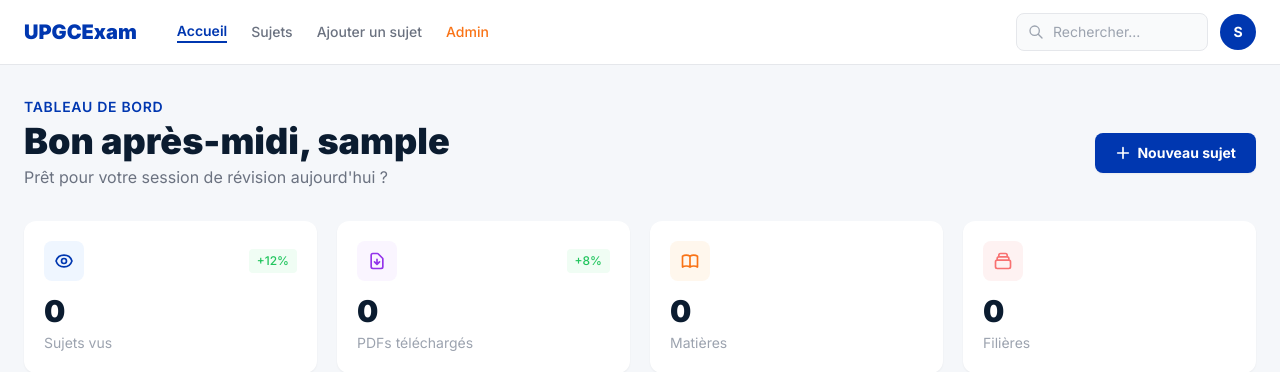
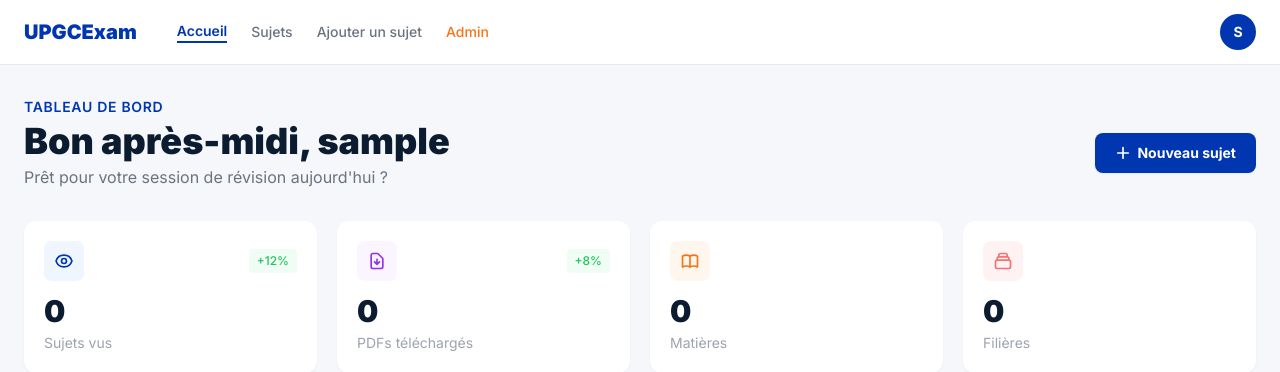
Before and after one commit to TANNOU-dev/upgcexam, a Django app: page /tableau-de-bord/ in a window 1280 px wide. Shown: the top 372 px of the page. Run offline with Django 5.2, Linux system fonts and the light colour scheme; the visitor is signed in with stand-in values (Sample User, id 1); data that the repository does not hold is empty; some libraries are stand-ins or nearby versions.

Commit message:
fix(tableau_de_bord): retire barre de recherche inutile dans le header

```diff
--- a/core/templates/core/tableau_de_bord.html
+++ b/core/templates/core/tableau_de_bord.html
@@ -26,15 +26,7 @@
                 </nav>
             </div>
             <div class="flex items-center space-x-3">
-                <div class="hidden sm:block relative">
-                    <span class="absolute inset-y-0 left-0 pl-3 flex items-center text-gray-400">
-                        <svg class="w-4 h-4" fill="none" stroke="currentColor" viewBox="0 0 24 24">
-                            <path stroke-linecap="round" stroke-linejoin="round" stroke-width="2" d="M21 21l-6-6m2-5a7 7 0 11-14 0 7 7 0 0114 0z"/>
-                        </svg>
-                    </span>
-                    <input type="text" placeholder="Rechercher..."
-                           class="pl-9 pr-4 py-2 bg-gray-50 border border-gray-200 rounded-lg text-sm focus:outline-none focus:ring-2 focus:ring-blue-600 w-48">
-                </div>
+
                 <div class="relative" id="profileMenu">
                     <button onclick="toggleMenu()" class="w-9 h-9 bg-[#0037B0] rounded-full flex items-center justify-center text-white text-sm font-bold hover:bg-[#002A8A] transition cursor-pointer">
                         {{ request.user.username|first|upper }}
```
